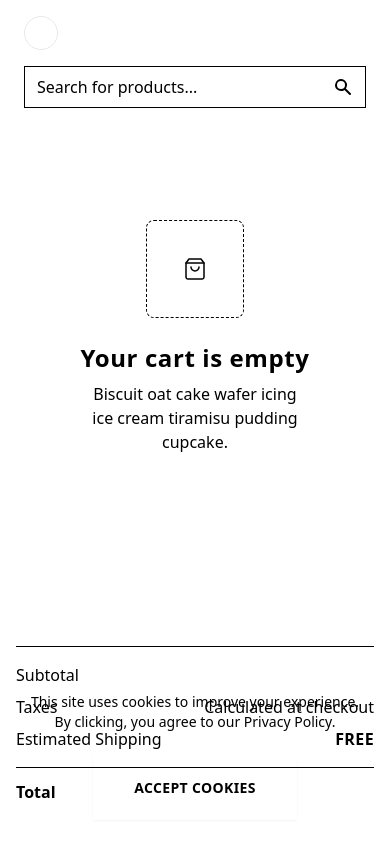
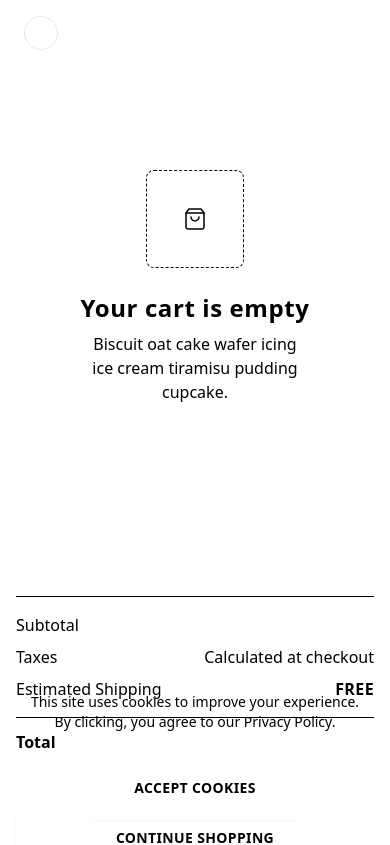
Before and after one commit to TopSecretStar/commerce, a Next.js app: page /cart in a window 390 px wide. Shown: the top 845 px of the page. Built offline with nearby package versions, Linux system fonts and the light colour scheme; what @vercel/fetch would draw is missing.

Commit message:
Wrap mobile search bar in env condition (#573)
Co-authored-by: Gonzalo Pozzo <gonzalo.pozzo4@gmail.com>

```diff
--- a/components/common/Navbar/Navbar.tsx
+++ b/components/common/Navbar/Navbar.tsx
@@ -43,9 +43,11 @@ const Navbar: FC<NavbarProps> = ({ links }) => (
           <UserNav />
         </div>
       </div>
-      <div className="flex pb-4 lg:px-6 lg:hidden">
-        <Searchbar id="mobile-search" />
-      </div>
+      {process.env.COMMERCE_SEARCH_ENABLED && (
+        <div className="flex pb-4 lg:px-6 lg:hidden">
+          <Searchbar id="mobile-search" />
+        </div>
+      )}
     </Container>
   </NavbarRoot>
 )
```
